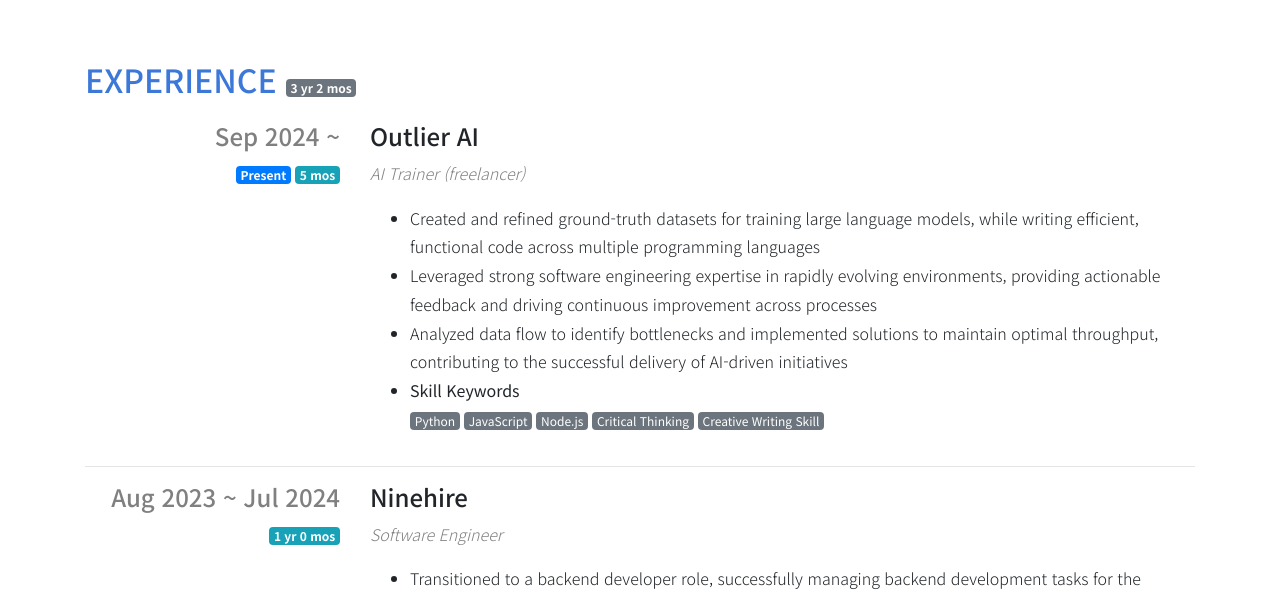
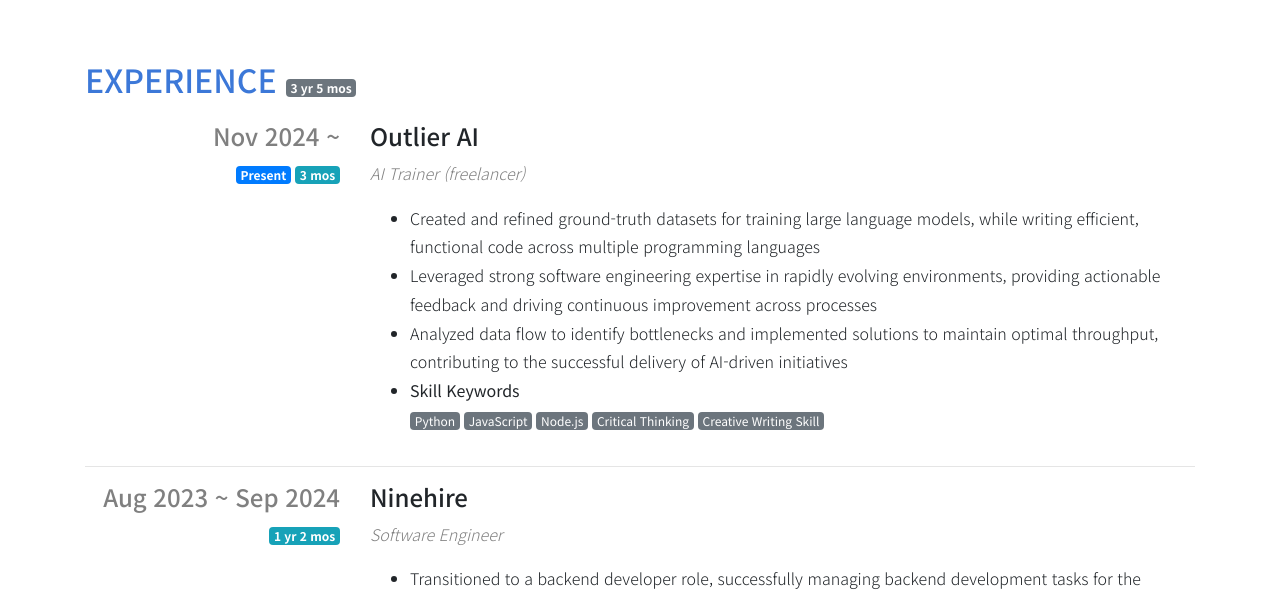
Before and after one commit to k7nsuy/portfolio, a Next.js app: page / in a window 1280 px wide. Shown: the part 1240-1835 px from the top of the page. Built offline with nearby package versions, Linux system fonts and the light colour scheme.

Commit message:
new update

```diff
--- a/payload/education.ts
+++ b/payload/education.ts
@@ -5,9 +5,9 @@
 
   list: [
     {
-      title: 'IT Human Resource Development Center',
+      title: 'Busan IT Development Center',
       subTitle:
-        'Developed a full-stack web application using React JS, and Java and deployed it with AWS cloud service. Provided information on local festivals and events, highlighting unique activities in different regions, and offered real-time location and weather updates through APIs.',
+        'Developed a full-stack web application using React JS, and Java and deployed it with AWS cloud service Provided information on local festivals and events, highlighting unique activities in different regions, and offered real-time location and weather updates through APIs',
       startedAt: 'Dec 2020',
       endedAt: 'Jul 2021',
     },
--- a/payload/experience.ts
+++ b/payload/experience.ts
@@ -7,7 +7,7 @@
     {
       title: 'Outlier AI',
       position: 'AI Trainer (freelancer)',
-      startedAt: 'Sep 2024',
+      startedAt: 'Nov 2024',
       endedAt: '',
       descriptions: [
         'Created and refined ground-truth datasets for training large language models, while writing efficient, functional code across multiple programming languages',
@@ -26,7 +26,7 @@
       title: 'Ninehire',
       position: 'Software Engineer',
       startedAt: 'Aug 2023',
-      endedAt: 'Jul 2024',
+      endedAt: 'Sep 2024',
       descriptions: [
         'Transitioned to a backend developer role, successfully managing backend development tasks for the recruiting web service',
         'Developed REST APIs, created new backend pages, and managed servers using Typescript and Nest.js',
@@ -48,8 +48,8 @@
     {
       title: 'Bespin Global',
       position: 'DevOps Engineer',
-      startedAt: 'Aug 2021',
-      endedAt: 'Apr 2023',
+      startedAt: 'Jul 2021',
+      endedAt: 'Jun 2023',
       descriptions: [
         'Managed infrastructure leveraging a range of AWS services including EC2, ELB, RDS, IAM, ECS, CDN, and Route53',
         'Improved system availability by addressing server incidents and optimizing performance',
--- a/payload/project.ts
+++ b/payload/project.ts
@@ -140,7 +140,7 @@
       title: 'Big Data-based Tourism Web Application Development',
       startedAt: 'Jun 2021',
       endedAt: 'Jul 2021',
-      where: 'Busan IT Talent Development Institute',
+      where: 'Busan IT Development Center',
       descriptions: [
         { content: 'Analyzed and predicted interests using SNS data and public data' },
         {
@@ -159,7 +159,7 @@
       title: 'Android and Firebase-based Chat Application',
       startedAt: 'Mar 2021',
       endedAt: 'Apr 2021',
-      where: 'Busan IT Talent Development Institute',
+      where: 'Busan IT Development Center',
       descriptions: [
         { content: 'Implemented real-time chat using Firebase Cloud Messaging' },
         { content: 'Stored data using Cloud Storage' },
@@ -171,7 +171,7 @@
       title: 'Healthcare Product Sales Web Application',
       startedAt: 'Jan 2021',
       endedAt: 'Feb 2021',
-      where: 'Busan IT Talent Development Institute',
+      where: 'Busan IT Development Center',
       descriptions: [
         {
           content:
--- a/payload/skill.ts
+++ b/payload/skill.ts
@@ -135,7 +135,7 @@
 
 const skill: ISkill.Payload = {
   disable: false,
-  skills: [backend, DevOps, database, frontend],
+  skills: [DevOps, backend, database, frontend],
   tooltip: '1: Entry Level\n2: Junior Level\n3: Senior Level',
 };
 
```
Also changed, not shown: 29 other files (tests, documents, lock files or other folders).
